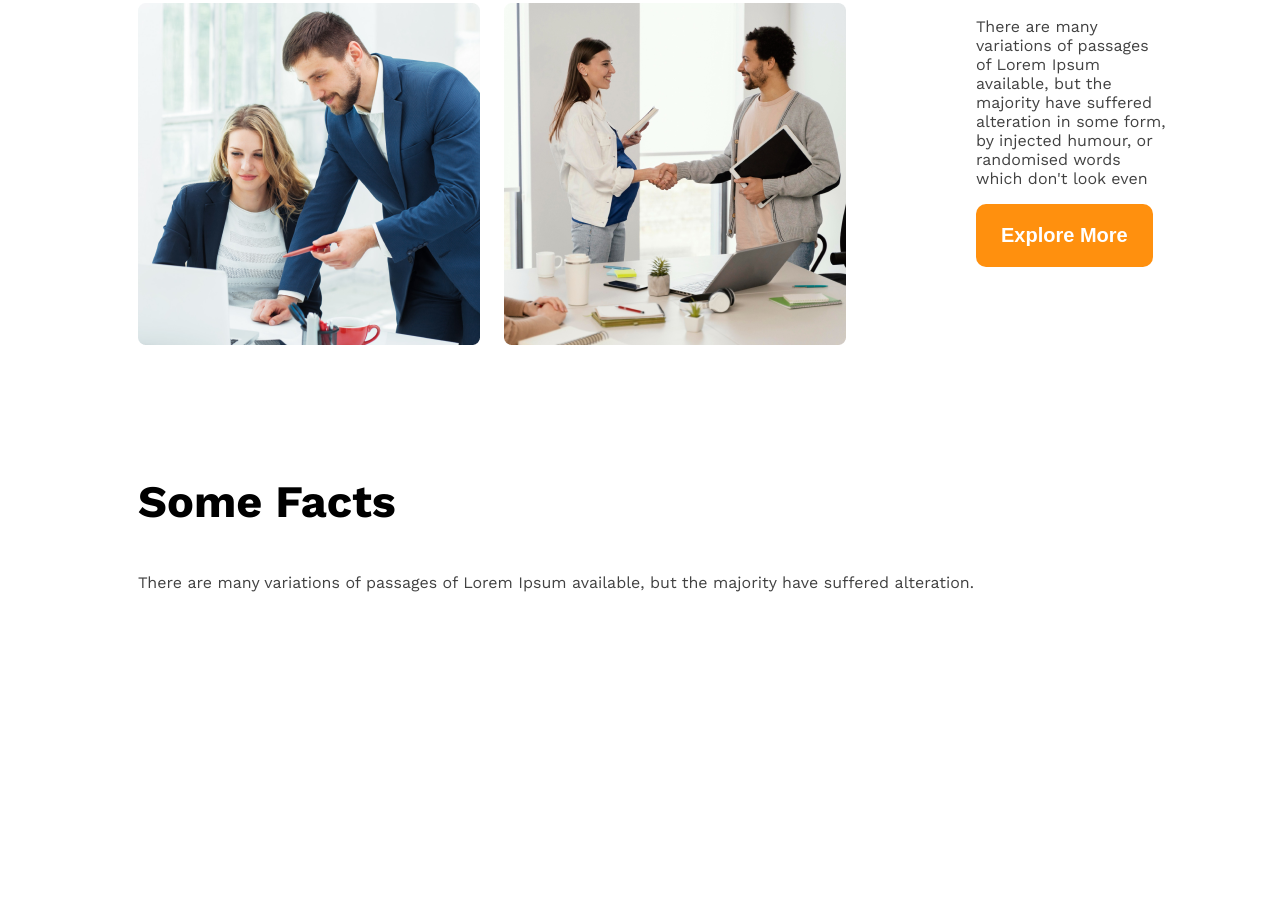
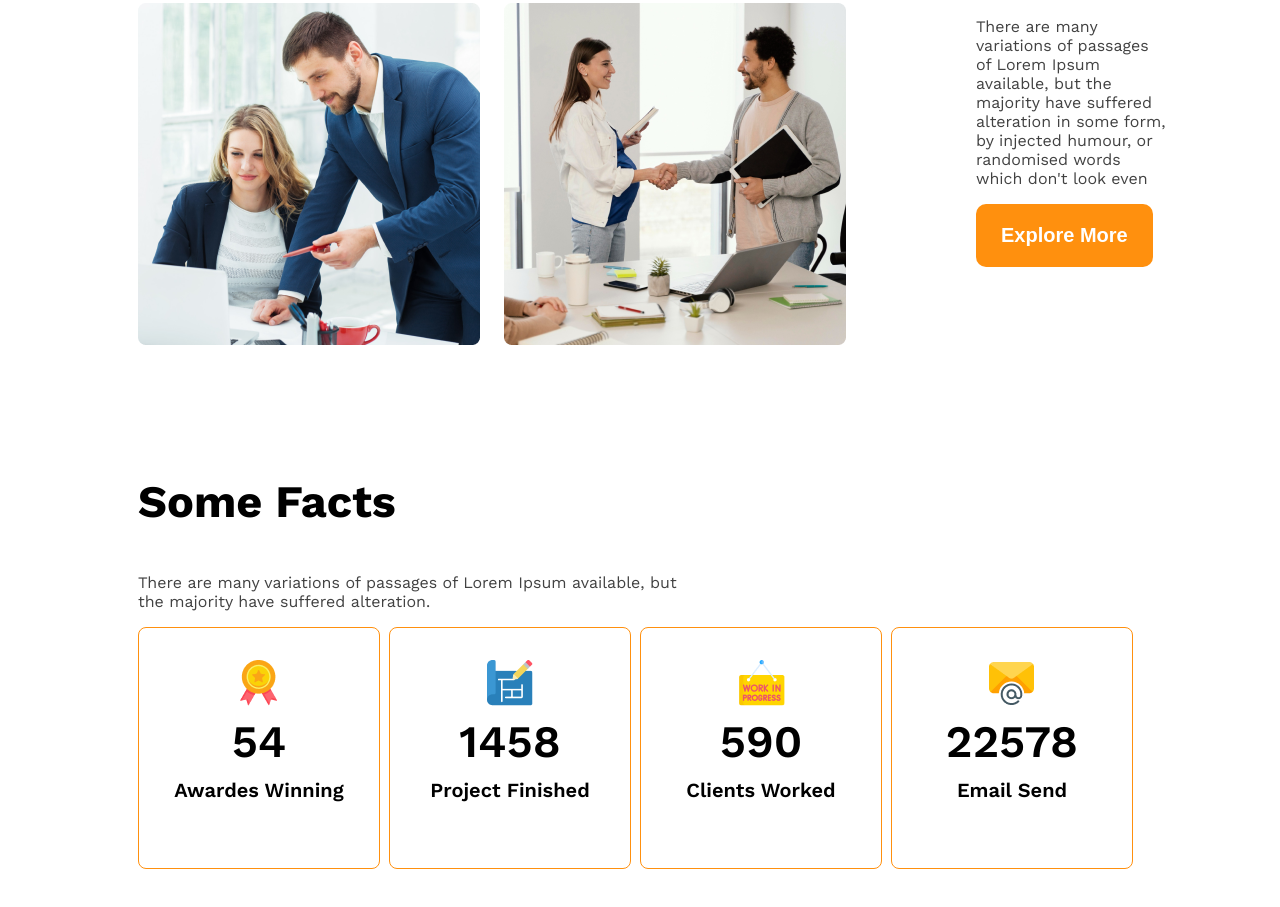
Before and after one commit to Sohaib-Void/G3-Architect, a plain HTML site: page index.html in a window 1280 px wide. Shown: the part 1652-2559 px from the top of the page. Before the commit the page ends 2532 px from the top, so only its background shows below. Drawn offline with nearby package versions, Linux system fonts and the light colour scheme.

Commit message:
added facts and fact style

```diff
--- a/g3.css
+++ b/g3.css
@@ -102,6 +102,34 @@ main section{
     font-weight: 500;
 
 }
+/* facts style */
+.facts-container{
+    display: grid;
+    grid-template-columns: repeat(4,1fr);
+}
+.fact-card{
+    border: 1px solid #FF900E;
+    width: 240px;
+    height: 240px;
+    border-radius: 8px;
+    text-align: center;
+    align-items: center;
+    justify-content: center;
+}
+.fact-number{
+    font-size: 45px;
+    font-weight: 600;
+    margin-top: 5px;
+    margin-bottom: 10px;
+}
+.fact-name{
+    font-size: 20px;
+    font-weight:600 ;
+    margin-top: 10px;
+}
+.fact-description{
+    max-width: 540px;
+}
 /* respnsive media */
 @media screen and (max-width : 576px) {
     .navbar , .nav-links,.teams{
--- a/index.html
+++ b/index.html
@@ -60,27 +60,35 @@
      <!-- some facts -->
       <section>
         <h3 class="section-title">Some Facts</h3>
-        <p class="text-gray">There are many variations of passages of Lorem Ipsum available, but the majority have suffered alteration.</p>
+        <p class="text-gray fact-description">There are many variations of passages of Lorem Ipsum available, but the majority have suffered alteration.</p>
         <div class="facts-container">
-            <div class="fact">
-                <img class="fact-icon" src="" alt="">
-                <h4 class="fact-number"></h4>
-                <h5 class="fact-name"></h5>
+            <div class="fact-card display-flex">
+                <div>
+                <img class="fact-icon" src="images/icons/ribon.png" alt="">
+                <h4 class="fact-number">54</h4>
+                <h5 class="fact-name">Awardes Winning</h5>
+                </div>
             </div>
-            <div class="fact">
-                <img class="fact-icon" src="" alt="">
-                <h4 class="fact-number"></h4>
-                <h5 class="fact-name"></h5>
+            <div class="fact-card display-flex">
+                <div >
+                <img class="fact-icon" src="images/icons/projects.png" alt="">
+                <h4 class="fact-number">1458</h4>
+                <h5 class="fact-name">Project Finished</h5>
+                </div>
             </div>
-            <div class="fact">
-                <img class="fact-icon" src="" alt="">
-                <h4 class="fact-number"></h4>
-                <h5 class="fact-name"></h5>
+            <div class="fact-card display-flex">
+                <div>
+                <img class="fact-icon" src="images/icons/customers.png" alt="">
+                <h4 class="fact-number">590</h4>
+                <h5 class="fact-name">Clients Worked</h5>
+                </div>
             </div>
-            <div class="fact">
-                <img class="fact-icon" src="" alt="">
-                <h4 class="fact-number"></h4>
-                <h5 class="fact-name"></h5>
+            <div class="fact-card display-flex">
+                <div>
+                    <img class="fact-icon" src="images/icons/email.png" alt="">
+                <h4 class="fact-number">22578</h4>
+                <h5 class="fact-name">Email Send</h5>
+                </div>
             </div>
         </div>
 
```
